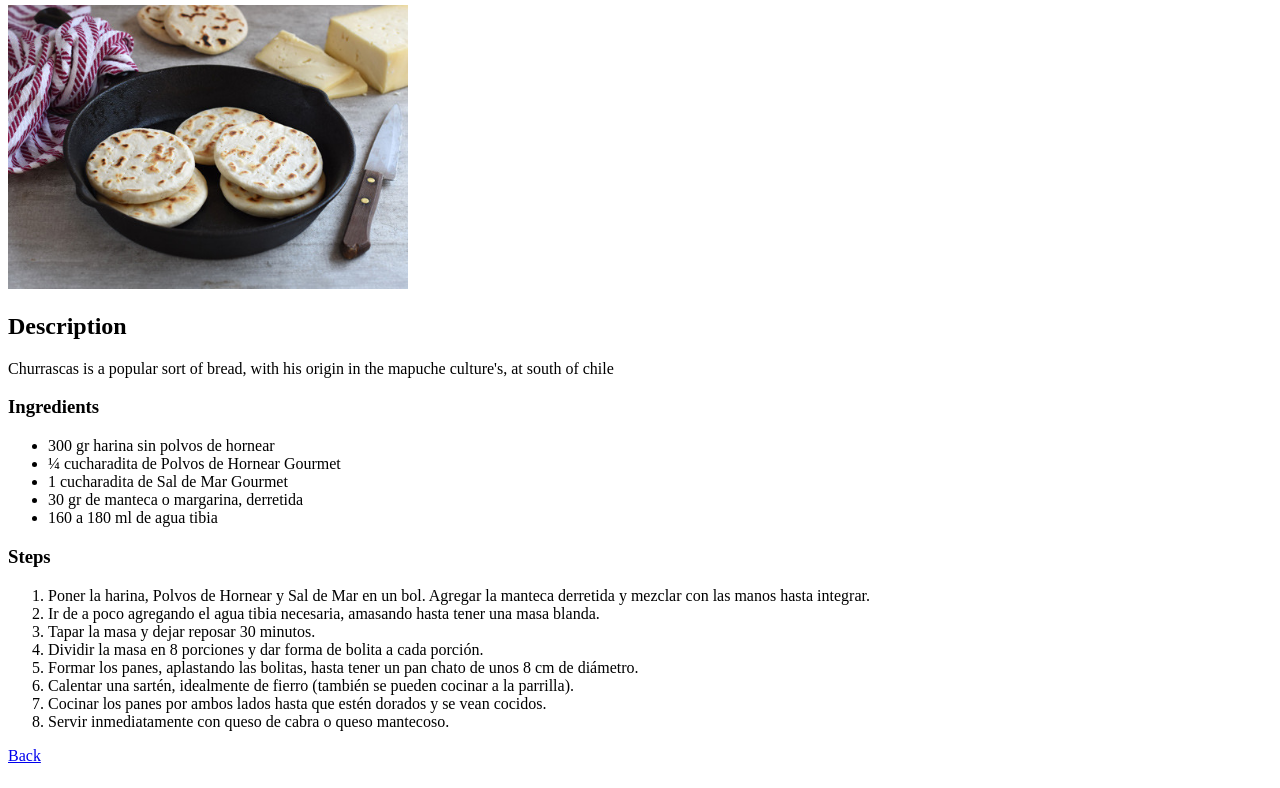
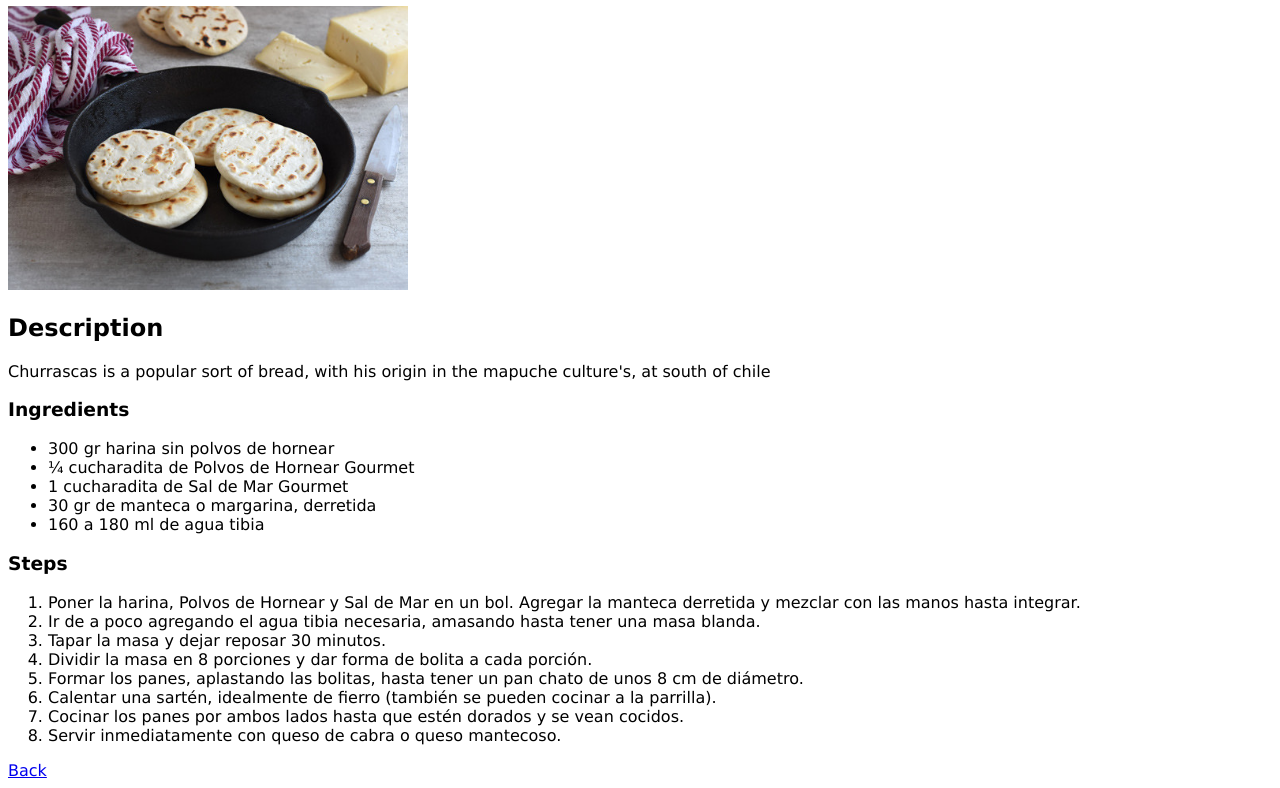
Before and after one commit to cnuneze/odin-recipes, a plain HTML site: page recipes/churrascas.html in a window 1280 px wide. Shown: the part 75-863 px from the top of the page. Drawn offline with Linux system fonts and the light colour scheme.

Commit message:
Fix: Add style file to recipes

```diff
--- a/recipes/churrascas.html
+++ b/recipes/churrascas.html
@@ -3,6 +3,8 @@
 <head>
     <meta charset="UTF-8">
     <meta name="viewport" content="width=device-width, initial-scale=1.0">
+    <link rel="stylesheet" href="../styles/styles.css">
+
     <title>Churrascas - Odin</title>
 </head>
 <body>
```
Also changed, not shown: index.html (+1 -0 lines), recipes/empolvados.html (+2 -0 lines), recipes/leche-asada.html (+2 -0 lines).
